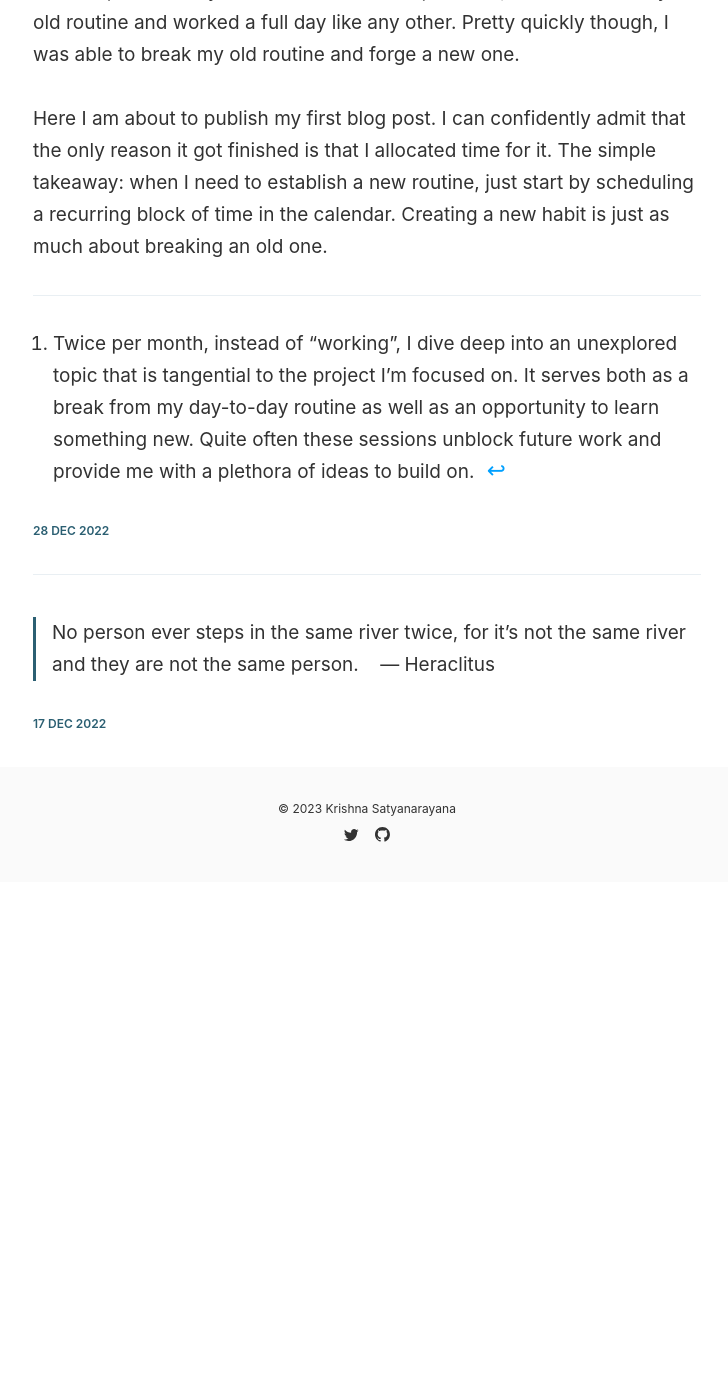
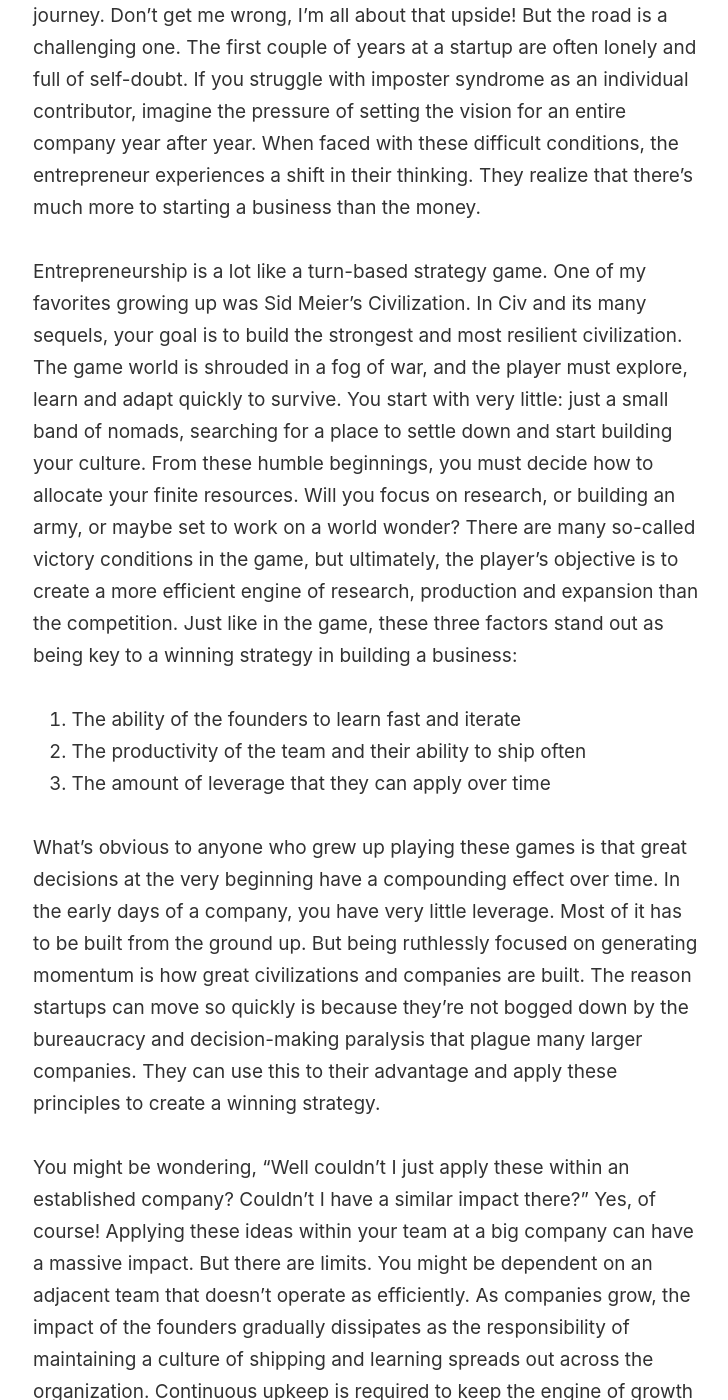
Before and after one commit to krishsatya/krishsatya.github.io, a Jekyll site: the page built from index.html, in a window 1280 px wide and 1400 px high, scrolled down 3366 px. Shown: the whole window, without its empty margins (273-1001 px from the left). Built offline with Jekyll 4.4.1, drawn with Linux system fonts in a browser that asks for light colours; the list of posts is cut into pages by our own code; before the commit the page ends 4248 px from its top, so only the background shows below that; some of the changed text lies outside the part shown.

Commit message:
Post "My Infinite Game"

```diff
--- /dev/null
+++ b/_posts/2023-09-14-my-infinite-game.md
@@ -0,0 +1,62 @@
+---
+layout: post
+title: "My Infinite Game: Why I left Shopify to pursue entrepreneurship"
+---
+
+I left Shopify in June last year. My team had just launched the new [Point of Sale](https://www.shopify.com/ca/pos), rewritten from scratch using React Native. It was a multi-year undertaking and a big deal for the company. Many folks doubted whether React Native was the right technical choice for an app that had so many custom hardware dependencies. I have to admit that it felt amazing to prove the naysayers wrong by shipping an app at the level of polish and performance that Shopify is known for. But as I reflected on this accomplishment in the days after we launched, I couldn't help but feel restless to get started on the next thing. By this point it was already clear to me that the next thing was to start my own company.
+
+### Why did I leave?
+
+When I tell people that I left Shopify, I'm usually met with some well-meaning remarks.
+
+> I get it. The stock's been tanking hard, so time to jump ship, right?
+
+> Is it because you had to go fully remote? Shopify was known for their offices. Don’t they get that teams actually prefer working in person?
+
+> I thought you liked it there. What happened?
+
+The assumption is that I left because there was something wrong with Shopify or its culture. I've been in the industry long enough to know that there's no such thing as a perfect company. Shopify is no exception. That said, it is without question the best place I've ever worked. Companies like Shopify are exceedingly rare. They offer product builders a wealth of challenging problems and ample autonomy to tackle them. There was never a time when I felt disengaged by the work I was doing there. It all felt meaningful.
+
+But something was missing. **I wanted to learn more, build more, own more.** I've never been the kind of person who gives themselves completely to a big company. I can't help but hold something back. Before Shopify, I started an app development agency called Secret Mission Software. We eventually grew to ten people as we took on bigger and bigger clients, including Shopify (sidenote: they eventually acquired us for our mobile and React Native expertise). Starting a company was like having a baby. I wanted it to grow up healthy and be successful. When I was running my own company, I gave it everything I had. You know what I'm talking about: that all-in energy. The stuff we reserve for the things most important to us.
+
+I missed not holding back. Here I was, doing some of the most important work of my career, all the while feeling like I could be doing so much more. What does one do with that extra fuel? At times I worried that I'd lost the desire to start another company; the pandemic aged me considerably. But I knew, deep down, it was something I had to do.
+
+### Why now?
+
+You might have noticed that we're in the middle of the worst economic time in recent history. I wouldn't blame anyone for asking the question: why would you start a company right now? It's not for the faint of heart. What they don't tell you is there are some advantages to starting a business during a downturn. Think about it: the job market has cooled off significantly over the past few quarters. Layoffs continue at large tech companies, creating a deeper talent pool for startups to hire from. They no longer have to compete for talent with the tech behemoths because the latter are growing much more cautiously. While the industry as a whole grew at an insane rate over the last decade, stock-based compensation in these large firms is looking far less attractive today. If you're at a big tech company, gone are the glory days of hypergrowth. But not for startups!
+
+Startups, by definition, have a much greater potential for growth ahead of them. The less-than-ideal market conditions level the playing field. If they can stay lean and make it across these choppy waters, they'll experience significantly more upside than any of the large tech companies can during the next bull market. That's a big "if" though! I don't mean to minimize the challenges startups face, especially when VCs are increasingly mindful about where to allocate their funds. But for the entrepreneur, there's a bigger opportunity available now even as the economic outlook looks uncertain.
+
+Without a doubt the most challenging part of leaving a well-paying, full-time job has been the impact on my personal income. We're bootstrapping the initial version of our product, which means that for the first year, at least, I'm taking a 75% pay cut. For most people this reality is too sobering to bear.
+
+> "The three most harmful addictions are heroin, carbohydrates, and a monthly salary." &nbsp;&nbsp;&nbsp;— Nassim Nicholas Taleb
+
+Nobody wants to change their spending habits. And on top of that, [hedonic adaptation](https://en.wikipedia.org/wiki/Hedonic_treadmill) ensures that our desires and needs increase imperceptibly as we earn more. It takes a concerted effort to tighten the belt and live within your budget from a decade ago.
+
+One way to look at this pay cut is to treat it as an investment in my own ability to create value. Thinking about it this way is surprisingly motivating and makes the sacrifices easier to accept.
+
+### The Allure of Entrepreneurship
+
+When markets are booming and valuations are through the roof, it's easy to make the case for pursuing a startup. This is especially true if you’re interested in generating wealth. But you can easily fool yourself into believing that it's all rainbows and unicorns at the end of the startup journey. Don't get me wrong, I'm all about that upside! But the road is a challenging one. The first couple of years at a startup are often lonely and full of self-doubt. If you struggle with imposter syndrome as an individual contributor, imagine the pressure of setting the vision for an entire company year after year. When faced with these difficult conditions, the entrepreneur experiences a shift in their thinking. They realize that there’s much more to starting a business than the money.
+
+Entrepreneurship is a lot like a turn-based strategy game. One of my favorites growing up was [Sid Meier's Civilization](https://en.wikipedia.org/wiki/Civilization_(series)). In Civ and its many sequels, your goal is to build the strongest and most resilient civilization. The game world is shrouded in a fog of war, and the player must explore, learn and adapt quickly to survive. You start with very little: just a small band of nomads, searching for a place to settle down and start building your culture. From these humble beginnings, you must decide how to allocate your finite resources. Will you focus on research, or building an army, or maybe set to work on a world wonder? There are many so-called victory conditions in the game, but ultimately, the player's objective is to create a more efficient engine of research, production and expansion than the competition. Just like in the game, these three factors stand out as being key to a winning strategy in building a business:
+
+1. The ability of the founders to learn fast and iterate
+2. The productivity of the team and their ability to ship often
+3. The amount of leverage that they can apply over time
+
+What's obvious to anyone who grew up playing these games is that great decisions at the very beginning have a compounding effect over time. In the early days of a company, you have very little leverage. Most of it has to be built from the ground up. But being ruthlessly focused on generating momentum is how great civilizations and companies are built. The reason startups can move so quickly is because they’re not bogged down by the bureaucracy and decision-making paralysis that plague many larger companies. They can use this to their advantage and apply these principles to create a winning strategy.
+
+You might be wondering, "Well couldn't I just apply these within an established company? Couldn't I have a similar impact there?" Yes, of course! Applying these ideas within your team at a big company can have a massive impact. But there are limits. You might be dependent on an adjacent team that doesn’t operate as efficiently. As companies grow, the impact of the founders gradually dissipates as the responsibility of maintaining a culture of shipping and learning spreads out across the organization. Continuous upkeep is required to keep the engine of growth strong. From my experience, starting a company effectively removes any constraints in applying these principles. In fact, the innovation that we sometimes see come out of large companies very often germinates within small independent teams that operate just like a startup.
+
+One last reason that I find entrepreneurship so appealing is that it serves as an incredibly efficient tool for personal development, especially if the founders are supported by mentors who are not afraid to give them candid feedback. It's empowering to realize that changes in your own behavior or thinking can have an outsized impact on your business. Change is no longer something your mind tries to avoid in order to protect your self-esteem. You begin to welcome it, perhaps even crave it, once you witness the effect it has on the culture you're creating.
+
+### What's next?
+
+The past year has not been quiet! After taking some time off last summer, I started collaborating with [Robleh Jama](https://twitter.com/robjama) on ways to improve how we do work online. After some initial prototyping, we settled on Boom, a virtual camera to help bring the energy to remote meetings. You can check out our website and read the manifesto at [getboom.app](https://getboom.app). We’re getting closer to a public launch, so stay tuned!
+
+The shift to remote work was challenging for me on so many levels. I found it much harder to make friends at work and connect with my team. Impromptu coffee meetups became a rare occurrence. Even the most casual chat needed a calendar invite and a week's notice. Why all the formality? It felt like the fun had been sucked out of work. I don’t think it has to be this way. There's a universe out there where remote meetings are actually fun, energizing and allow you to get more done.
+
+Often our most challenging experiences lead to our greatest insights. I left Shopify with the belief that working remotely can be the default and that it doesn't have to be a subpar version of working from an office. I'm excited to continue playing my infinite game of learning, building and growing while exploring new ways of making remote work truly great.
+
+*If you'd like to hear more about the product and company we're building, please follow me on Twitter / X [@mrkrishsatya](https://twitter.com/mrkrishsatya).*
```
Also changed, not shown: _drafts/my-infinite-game.md (deleted, +0 -5 lines), _pages/about.md (+1 -1 lines).
